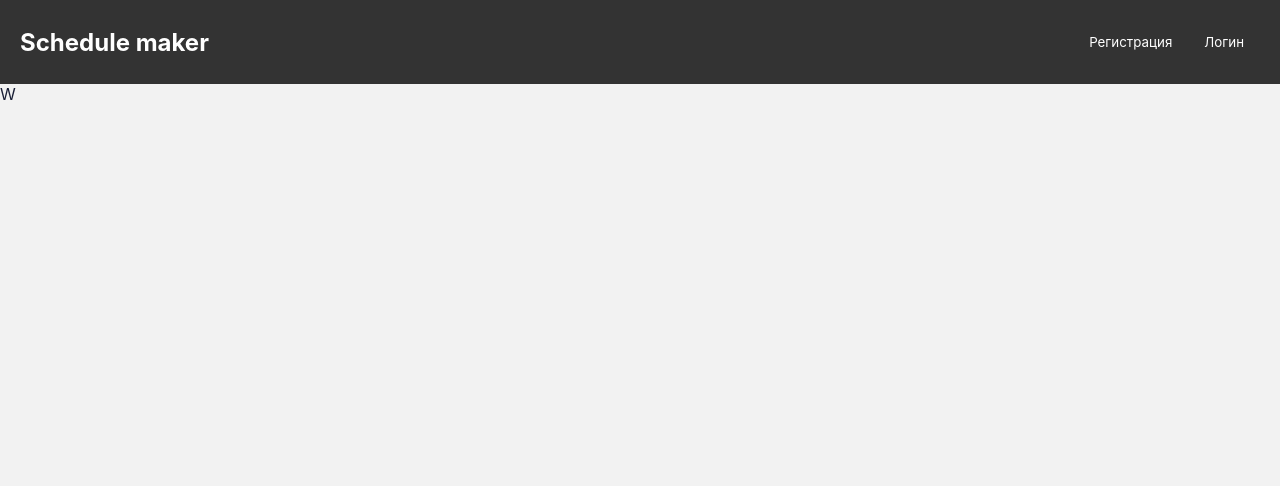
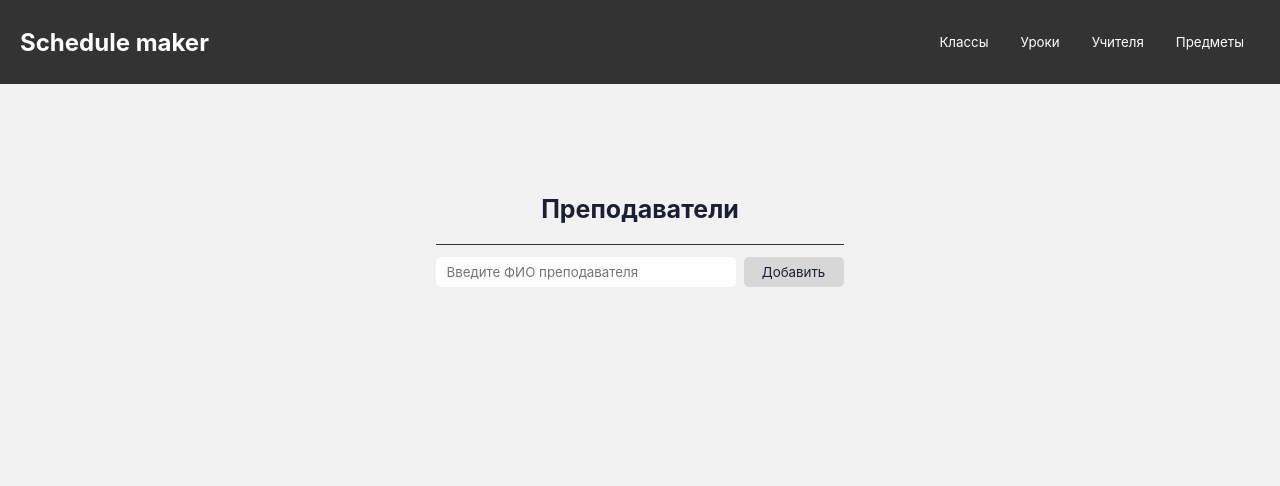
Before and after one commit to 0Abracadaber0/Schedule-maker, a FastAPI app: template Schedule_maker/templates/teacher_table.html in a window 1280 px wide. Shown: the top 486 px of the page. Run offline with FastAPI, Linux system fonts and the light colour scheme; the template is opened without the code that fills it, so the values that code supplies are empty; parts of the project's set-up code (start-up, migrations or seed data) failed here and were passed over.

Commit message:
added teacher table

```diff
--- a/Schedule_maker/static/css/main.css
+++ b/Schedule_maker/static/css/main.css
@@ -180,3 +180,78 @@ footer span {
 
     font-size: 40px;
 }
+
+table {
+    display: flex;
+    justify-content: center;
+    align-items: center;
+
+    border-collapse: collapse;
+    width: 100%;
+    height: 40%;
+
+    font-size: 25px;
+}
+
+tr {
+    border-bottom: 1px solid #333;
+    height: 50px;
+}
+
+th {
+    padding-bottom: 20px;
+
+}
+
+.buttons {
+    display: flex;
+    justify-content: space-between;
+    align-items: center;
+
+    margin-left: 20px;
+    width: 350px;
+    height: 50px;
+
+}
+
+.buttons button {
+    font-size: 25px;
+
+    border-radius: 5px;
+    border-width: 0;
+    background-color: #d7d7d7;
+
+    width: 150px;
+}
+
+.buttons button:hover {
+    transition: background-color 0.3s ease-in;
+    background-color: #838383;
+}
+
+.add_new {
+    border-bottom: 0;
+}
+
+.add_new input[type="text"] {
+    padding-left: 10px;
+    height: 30px;
+    width: 300px;
+
+    border-radius: 5px;
+    border-width: 0;
+}
+
+.add_new input[type="submit"] {
+    height: 30px;
+    width: 100px;
+
+    border-radius: 5px;
+    border-width: 0;
+    background-color: #d7d7d7;
+}
+
+.add_new input[type="submit"]:hover {
+    transition: background-color 0.3s ease-in;
+    background-color: #838383;
+}
--- a/Schedule_maker/templates/teacher_table.html
+++ b/Schedule_maker/templates/teacher_table.html
@@ -10,22 +10,36 @@
 <header id="header">
     <h1><a href="/main">Schedule maker</a></h1>
     <nav class="tabs">
-        {% if user.is_verified %}
         <div class="tab">
             <button class="tablinks" id="Classes_button">Классы</button>
             <button class="tablinks" id="Lessons_button">Уроки</button>
             <button class="tablinks" id="Teachers_button">Учителя</button>
             <button class="tablinks" id="Subjects_button">Предметы</button>
         </div>
-        {% else %}
-        <div class="tab">
-            <button class="tablinks" id="Register_button" onclick="document.location='./register'">Регистрация</button>
-            <button class="tablinks" id="Login_button" onclick="document.location='./login'">Логин</button>
-        </div>
-        {% endif %}
     </nav>
 </header>
-W
+
+<table>
+    <tr>
+        <th colspan="2">Преподаватели</th>
+    </tr>
+    {% for teacher in teachers%}
+    <tr>
+        <td contenteditable='true'>{{teacher.full_name}}</td>
+        <td class="buttons"><button>Изменить</button><button>Удалить</button></td>
+    </tr>
+    {% endfor %}
+
+    <tr class="add_new">
+        <td colspan="2">
+            <form action="" method="post">
+                <label><input type="text" name="full_name" id="" placeholder="Введите ФИО преподавателя"></label>
+                <input type="submit" value="Добавить">
+            </form>
+        </td>
+    </tr>
+</table>
+
 <footer>
     <span><a href="/main">© Schedule maker</a></span>
     <span><a href="./about_authors.html">Контакты</a></span>
```
